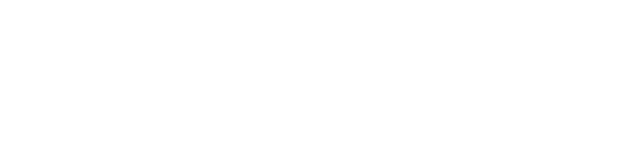
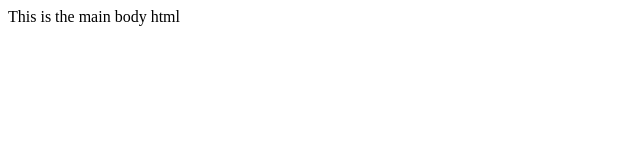
Before and after one commit to jdu698/my-app, a plain HTML site: page index.html in a window 1280 px wide. Shown: the whole page, without its empty margins (0-640 px from the left). Drawn offline with Linux system fonts and the light colour scheme.

Commit message:
updated content

```diff
--- a/index.html
+++ b/index.html
@@ -7,6 +7,7 @@
     <title>Document</title>
 </head>
 <body>
+    This is the main body html
 
 </body>
 </html>
```
